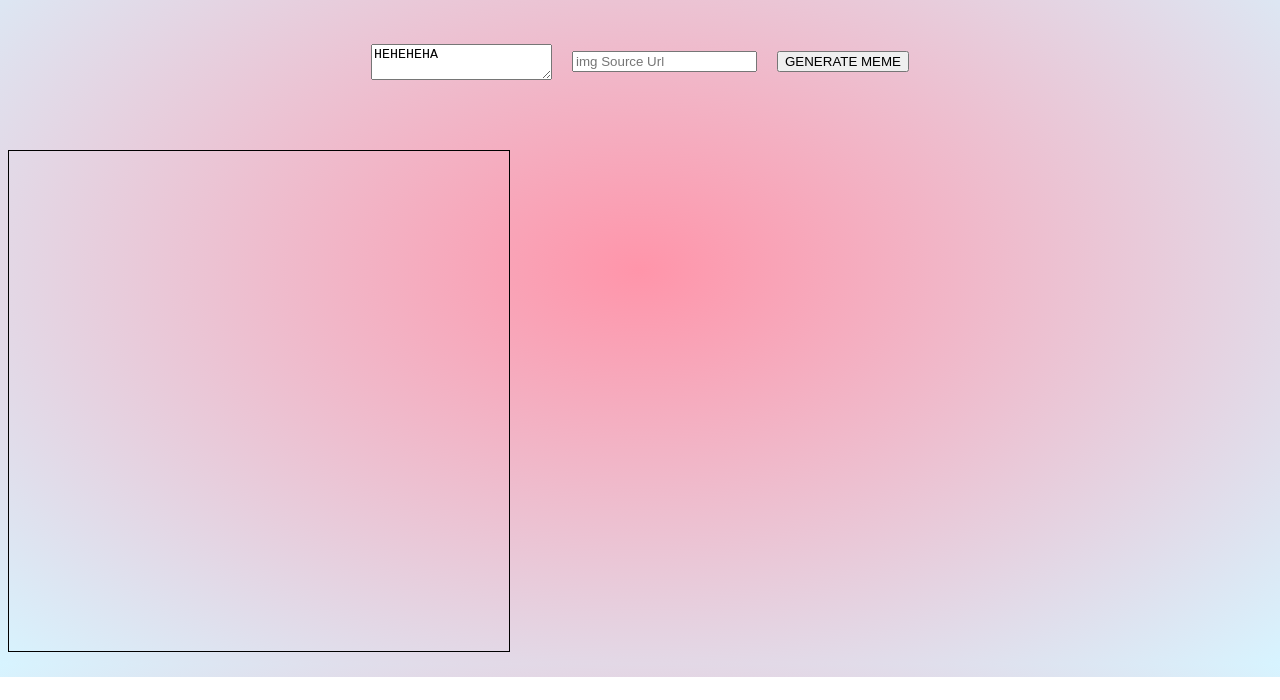
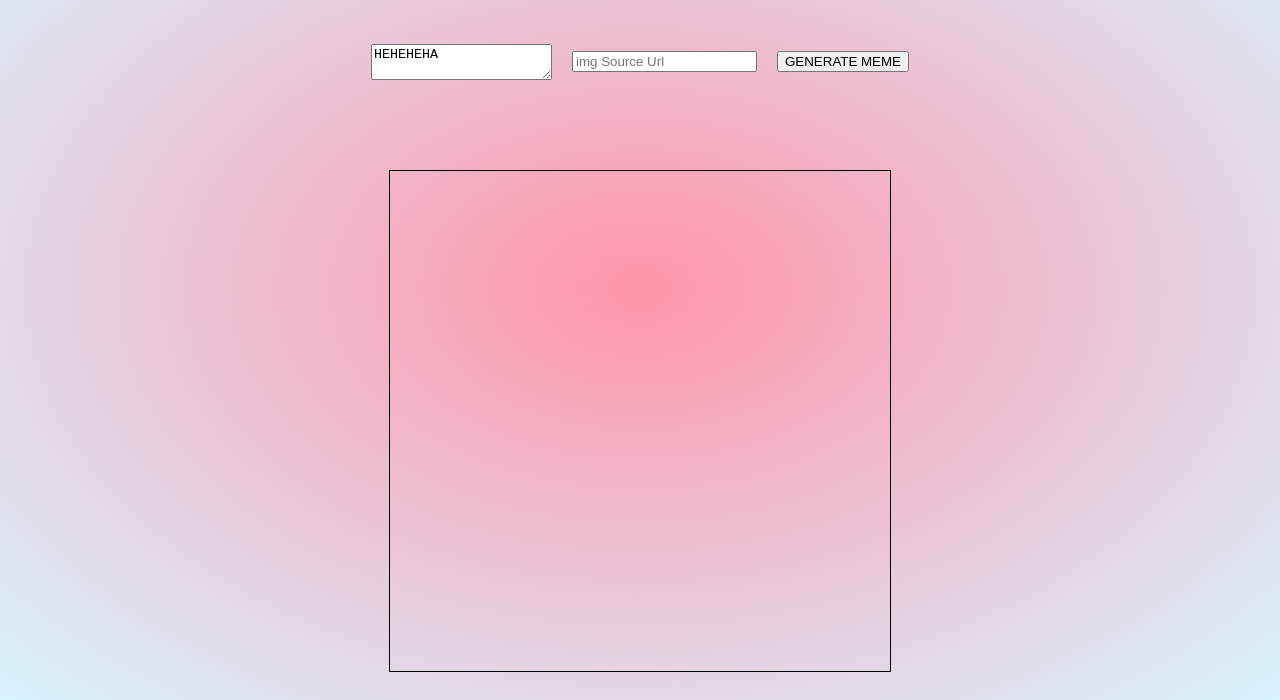
Before and after one commit to kaiyuran/cat-meme-generator, a plain HTML site: page index.html in a window 1280 px wide. Shown: the part 123-823 px from the top of the page. Before the commit the page ends 800 px from the top, so only its background shows below. Drawn offline with Linux system fonts and the light colour scheme.

Commit message:
more alignment

```diff
--- a/index.html
+++ b/index.html
@@ -18,7 +18,9 @@
     <input type="text" id="imgURL" placeholder="img Source Url">
     <button onclick="generateMeme()">GENERATE MEME</button>
     </div>
+    <div class="canvasContainer">
     <canvas id="ImageCanvas" ></canvas>
+    </div>
     <!-- <img id="test"> -->
 </body>
 </html>
--- a/style.css
+++ b/style.css
@@ -37,9 +37,18 @@ canvas {
     ;
     margin-bottom: 50px;
 }
+
+.canvasContainer {
+    display: flex;
+    align-items: center;
+    justify-content: center;
+    gap: 20px;
+    padding: 20px;
+}
+
 canvas {
     border: 1px solid black;
-    justify-content: center;
+    /* justify-content: center; */
     width: 500px;
     height: 500px;
 
```
